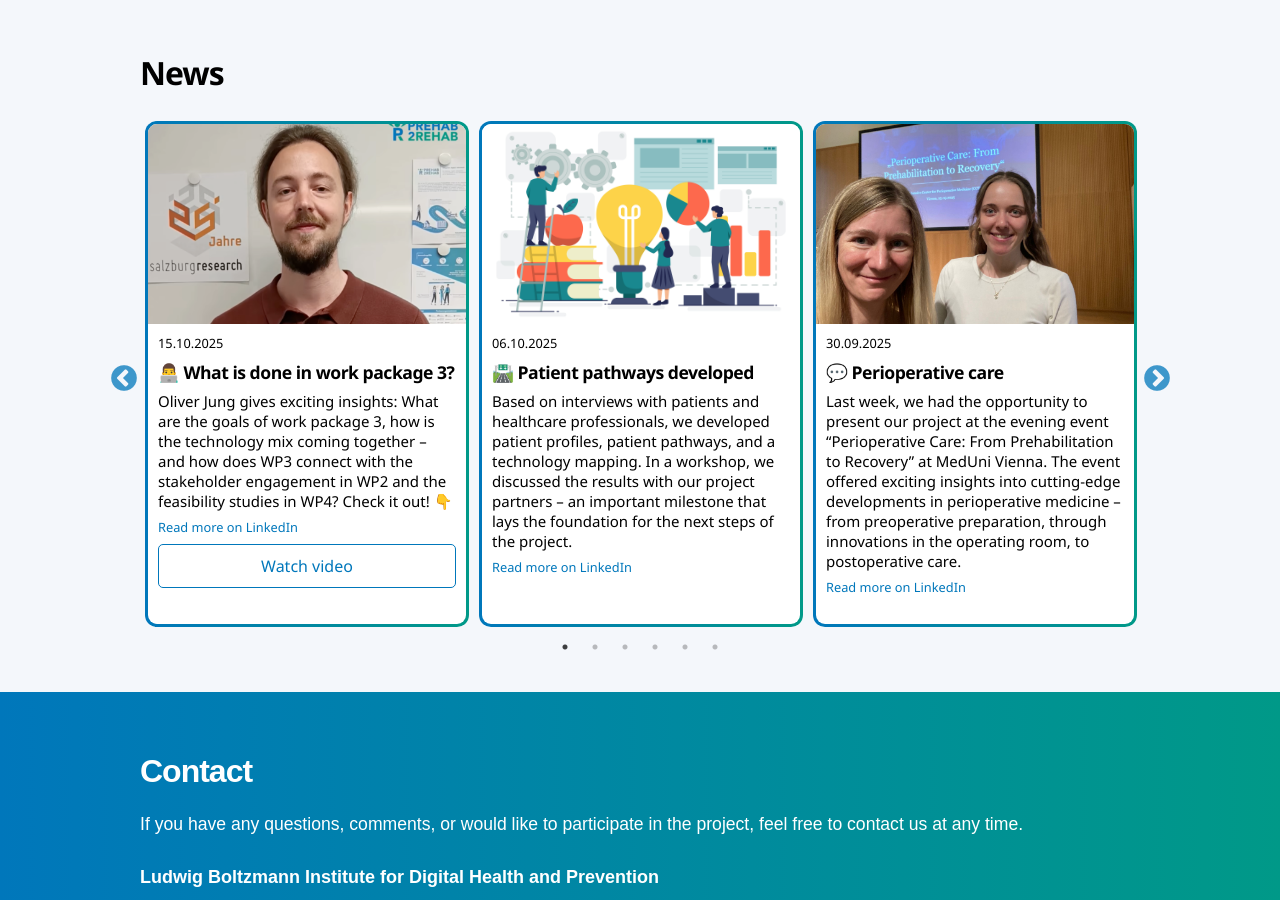
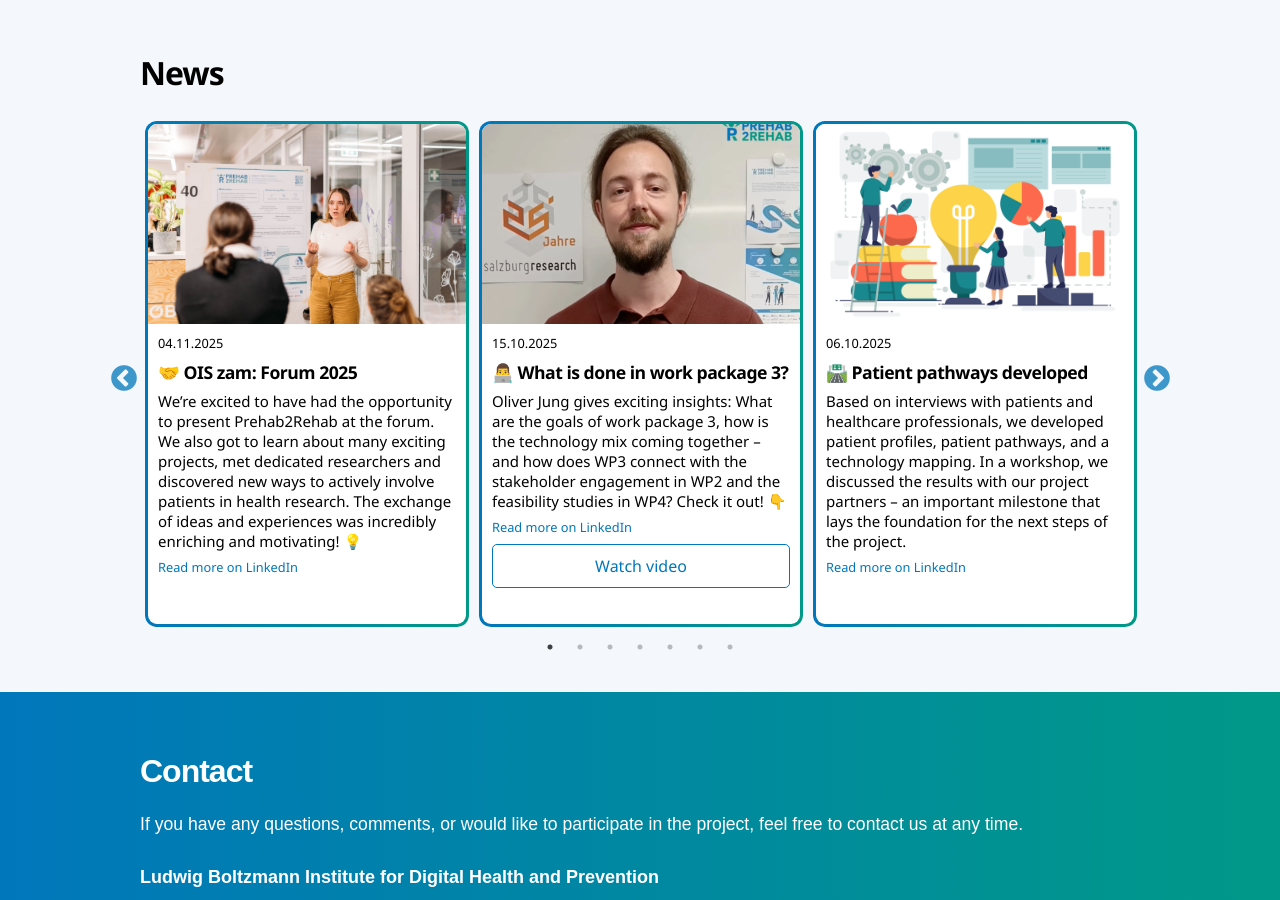
Before and after one commit to Prehab2Rehab/prehab2rehab.github.io, a React (Vite) app: page / in a window 1280 px wide. Shown: the part 6320-7220 px from the top of the page. Built offline with nearby package versions, Linux system fonts and the light colour scheme.

Commit message:
add OISzam news

```diff
--- a/src/locales/de/news.js
+++ b/src/locales/de/news.js
@@ -1,4 +1,11 @@
 const articles = [
+   {
+    "headline": "🤝 OIS zam: Forum 2025",
+    "date": "04.11.2025",
+    "image": "7-OISzam.JPG",
+    "text": "Wir freuen uns, dass wir Prehab2Rehab beim Forum präsentieren durften. Zudem konnten wir viele spannende Projekte und engagierte Forschende kennenlernen sowie neue Ansätze entdecken, um Patient:innen aktiv in die Gesundheitsforschung einzubeziehen. Der Austausch von Ideen und Erfahrungen war unglaublich bereichernd und motivierend! 💡",
+    "linkedinUrl": "https://www.linkedin.com/feed/update/urn:li:activity:7391423009074352128",
+  },
   {
     "headline": "👨‍💻 Was passiert in Arbeitspaket 3?",
     "date": "15.10.2025",
--- a/src/locales/en/news.js
+++ b/src/locales/en/news.js
@@ -1,5 +1,12 @@
 const articles = [
-    {
+  {
+    "headline": "🤝 OIS zam: Forum 2025",
+    "date": "04.11.2025",
+    "image": "7-OISzam.JPG",
+    "text": "We’re excited to have had the opportunity to present Prehab2Rehab at the forum. We also got to learn about many exciting projects, met dedicated researchers and discovered new ways to actively involve patients in health research. The exchange of ideas and experiences was incredibly enriching and motivating! 💡",
+    "linkedinUrl": "https://www.linkedin.com/feed/update/urn:li:activity:7391423009074352128",
+  },
+  {
     "headline": "👨‍💻 What is done in work package 3?",
     "date": "15.10.2025",
     "image": "6-video-WP3.png",
```
Also changed, not shown: public/news/7-OISzam.JPG (added).
